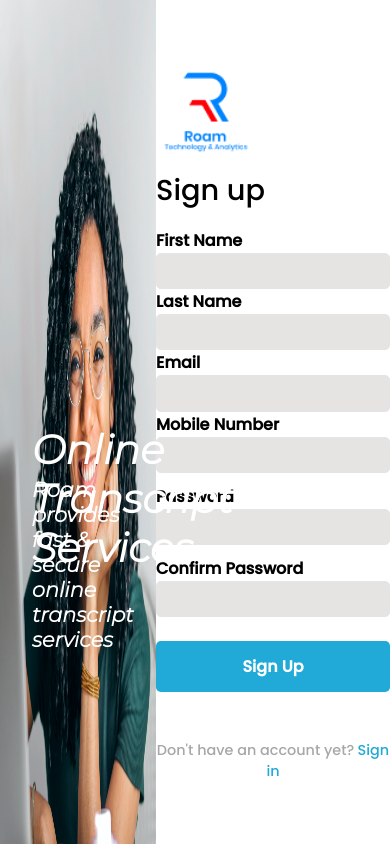
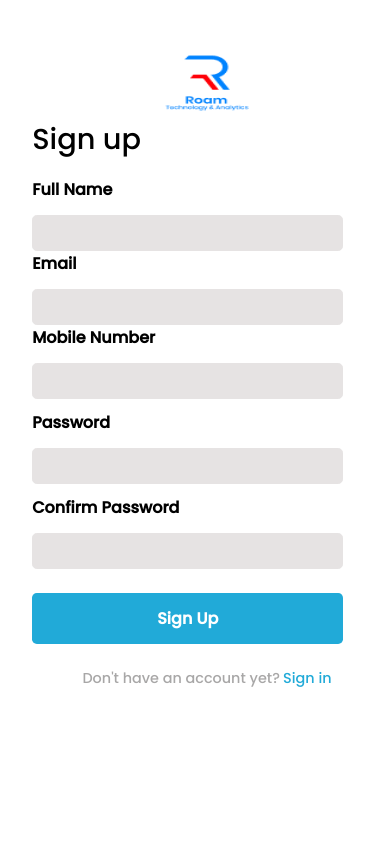
Before and after one commit to Ehigiepaul01/Online-Transcript-Generation-System, a plain HTML site: page transcript-sign-up.html in a window 390 px wide. Drawn offline with Linux system fonts and the light colour scheme.

Commit message:
pushing more updates

```diff
--- a/style/sign-in.css
+++ b/style/sign-in.css
@@ -209,72 +209,14 @@ body {
   }
 
   @media screen and (max-width: 600px) {
-    img,
-    .bottom1,
-    .bottom2 {
+    img, .bottom1, .bottom2 {
       display: none;
     }
 
     .logo img {
       display: block;
-      width: 120px;
-      height: 50px;
-      margin-bottom: 1.5rem;
+      width: 100px;
+      height: 70px;
+      margin: auto;
     }
-
-    .remember-me,
-    .remember-me p {
-      font-size: small;
     }
-
-    .google {
-      padding: 0.7rem;
-    }
-
-    span {
-      margin-left: 5rem;
-    }
-
-    .login-container {
-        padding-right: 5rem;
-    }
-  }
-
-  @media screen and (max-width: 375px) {
-
-
-    .top-header h1 {
-      font-size: 1.7rem;
-    }
-
-    .top-header p {
-      font-size: 0.9rem;
-    }
-
-    .remember-me,
-    .remember-me p {
-      font-size: 0.7rem;
-    }
-
-    .remember-me p {
-      margin-left: 2.5rem;
-    }
-
-    input[type="text"] {
-      width: 90%;
-    }
-
-    .btn,
-    .google {
-      width: 90%;
-    }
-
-    .google span {
-      margin-left: 3rem;
-    }
-
-    .register {
-      font-size: 0.8rem;
-      margin-right: 2rem;
-    }
-  }
--- a/style/sign-up.css
+++ b/style/sign-up.css
@@ -63,7 +63,7 @@ img {
 /* End of Image Styling */
 
 /* Login Container Styling */
-.login-container {
+.signup-container {
   display: flex;
   flex-direction: column;
   margin: auto;
@@ -99,6 +99,7 @@ input[type="telephone"] {
   background-color: var(--lightgray);
   border-radius: 0.3rem;
   padding: 0.6rem;
+  margin-top: .8rem;
   width: 100%;
 }
 
@@ -129,7 +130,7 @@ input[type="telephone"] {
   justify-content: center;
   color: var(--gray);
   font-size: 0.9rem;
-  margin-top: 3rem;
+  margin-top: 1.5rem;
 }
 
 .register a {
@@ -141,3 +142,46 @@ input[type="telephone"] {
   color: var(--green);
 }
 /* End of Sign Up Page Styling */
+
+@media screen and (max-width: 768px) {
+    img {
+      width: 45vw;
+      height: 100vh;
+    }
+
+    .bottom1 {
+      padding-left: 2rem;font-size: 2rem;
+    }
+
+    .bottom2 {
+      font-size: 1rem;
+      padding-left: 2rem;
+    }
+
+    .signup-container {
+       padding-left: 1.5rem;
+      padding-top: 3rem;
+    }
+  }
+
+  @media screen and (max-width: 600px) {
+  img, .bottom1, .bottom2 {
+    display: none;
+  }
+
+
+  .logo img {
+    display: block;
+    width: 100px;
+    height: 70px;
+    margin: auto;
+  }
+
+  input[type="email"],
+input[type="password"],
+input[type="text"],
+input[type="tel"],
+input[type="telephone"], .btn {
+    width: 89%;
+}
+  }
--- a/transcript-sign-up.html
+++ b/transcript-sign-up.html
@@ -31,7 +31,7 @@
         </div>
 
         <!-- Login -->
-        <div class="login-container">
+        <div class="signup-container">
           <div class="logo">
             <img src="Images/Color 1.png" alt="image" />
             <h1>Sign up</h1>
@@ -39,16 +39,13 @@
 
           <form>
             <div class="name">
-              <label for="name">First Name</label><br />
-              <input type="text" id="first-name" name="First name" />
-
-              <label for="name">Last Name</label><br />
-              <input type="text" id="last-name" name="last name" />
+              <label for="name">Full Name</label><br />
+              <input type="text" id="full-name" name="Full name" />
             </div>
 
             <div class="email">
               <label for="email">Email</label>
-              <input type="text" name="email" id="email" />
+              <input type="email" name="email" id="email" />
             </div>
 
             <div class="telephone">
```
Also changed, not shown: transcript-sign-in.html (+1 -1 lines).
